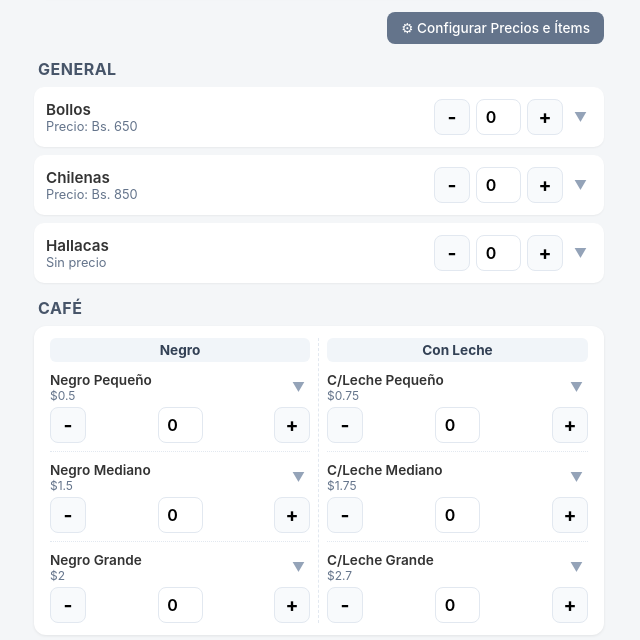
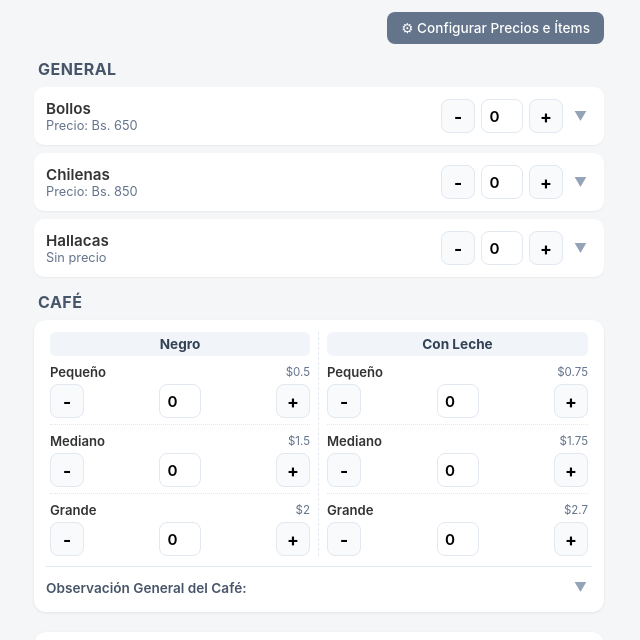
Before and after one commit to YDRCx/ZonaDulce, a plain HTML site: page index.html in a window 1280 px wide. Shown: the part 118-758 px from the top of the page, without its empty margins (321-961 px from the left). Drawn offline with Linux system fonts and the light colour scheme.

Commit message:
Update index.html
Cambios Aplicados
Café Simplificado en 2 Columnas:

En la izquierda Negro (Pequeño, Mediano, Grande) y en la derecha Con Leche (Pequeño, Mediano, Grande).

Cada opción muestra únicamente la etiqueta corta (Pequeño, Mediano, Grande), su precio/subtotal y los botones − [ 0 ] +.

Se eliminaron los botones indviduales ▼ de notas por cada tamaño de café, lo que redujo drásticamente la altura de la tarjeta.

Caja de Notas Global para Café:

Al final del bloque unificado de café se incluye un solo botón ▼ y campo de observación.

Cualquier nota que escribas ahí se adjunta directamente al ítem consolidado Cafés en el texto de WhatsApp.

Comentarios de Mantenimiento Explícitos:

Se añadieron guías paso a paso dentro del código indicando cómo agregar/eliminar ítems, cómo ajustar los estilos CSS vinculados a las clases de JavaScript y cómo mantener la sincronización con el localStorage.

```diff
--- a/index.html
+++ b/index.html
@@ -7,18 +7,26 @@
 
     <!-- =================================================================
          SECCIÓN 1: ESTILOS VISUALES (CSS)
+
+         [GUÍA TÉCNICA DE MODIFICACIÓN]:
+         - Si cambias los nombres de las clases aquí (ej. .item-card),
+           ASEGÚRATE de cambiarlos también en las funciones de JavaScript
+           donde se generan los elementos dinámicamente:
+           * renderItems() -> usa .item-card, .coffee-block-container, etc.
+           * openConfig()  -> usa .config-row, .input-group, etc.
     ================================================================== -->
     <style>
         :root {
-            --bg-color: #f4f6f8;
-            --card-bg: #ffffff;
-            --text-color: #333333;
-            --primary: #2563eb;
+            /* Variables globales de color: Puedes cambiar estos valores Hexadecimales */
+            --bg-color: #f4f6f8;       /* Fondo de la app */
+            --card-bg: #ffffff;        /* Fondo de tarjetas */
+            --text-color: #333333;     /* Texto general */
+            --primary: #2563eb;        /* Botón Copiar */
             --primary-hover: #1d4ed8;
-            --success: #22c55e;
-            --wa-color: #25d366;
-            --danger: #ef4444;
-            --border: #e2e8f0;
+            --success: #22c55e;        /* Subtotales y Botón Guardar */
+            --wa-color: #25d366;       /* Botón WhatsApp */
+            --danger: #ef4444;         /* Desactivado / Cerrar */
+            --border: #e2e8f0;         /* Líneas divisoras */
         }
 
         * {
@@ -93,6 +101,7 @@
             letter-spacing: 0.5px;
         }
 
+        /* Estructura para ítems estándar (Bollos, Chilenas, Hallacas) */
         .item-card {
             background: var(--card-bg);
             border-radius: 10px;
@@ -128,12 +137,12 @@
         }
 
         .btn-counter {
-            width: 36px;
-            height: 36px;
+            width: 34px;
+            height: 34px;
             border-radius: 8px;
             border: 1px solid var(--border);
             background: #f8fafc;
-            font-size: 1.2rem;
+            font-size: 1.1rem;
             font-weight: bold;
             cursor: pointer;
             display: flex;
@@ -147,12 +156,12 @@
         }
 
         .input-qty {
-            width: 45px;
-            height: 36px;
+            width: 42px;
+            height: 34px;
             text-align: center;
             border: 1px solid var(--border);
             border-radius: 8px;
-            font-size: 1rem;
+            font-size: 0.95rem;
             font-weight: 600;
         }
 
@@ -184,7 +193,7 @@
             font-size: 0.85rem;
         }
 
-        /* ESTILOS DE LA NAVEGACIÓN EN 2 COLUMNAS PARA CAFÉ */
+        /* Estructura para la Tarjeta Unificada de Café (2 Columnas) */
         .coffee-block-container {
             background: var(--card-bg);
             border-radius: 12px;
@@ -219,7 +228,7 @@
             font-size: 0.85rem;
             font-weight: 700;
             text-align: center;
-            margin-bottom: 10px;
+            margin-bottom: 8px;
             color: #334155;
             background: #f1f5f9;
             padding: 4px;
@@ -227,8 +236,8 @@
         }
 
         .coffee-item-mini {
-            margin-bottom: 10px;
-            padding-bottom: 8px;
+            margin-bottom: 8px;
+            padding-bottom: 6px;
             border-bottom: 1px dotted var(--border);
         }
 
@@ -246,16 +255,28 @@
         }
 
         .coffee-item-title {
-            font-size: 0.85rem;
+            font-size: 0.82rem;
             font-weight: 600;
         }
 
         .coffee-item-sub {
-            font-size: 0.75rem;
+            font-size: 0.72rem;
             color: #64748b;
         }
 
-        /* MODAL CONFIGURACIÓN */
+        .coffee-global-note {
+            margin-top: 10px;
+            padding-top: 8px;
+            border-top: 1px solid var(--border);
+            display: flex;
+            align-items: center;
+            justify-content: space-between;
+            font-size: 0.85rem;
+            font-weight: 600;
+            color: #475569;
+        }
+
+        /* Modal de Configuración */
         .modal {
             display: none;
             position: fixed;
@@ -459,6 +480,10 @@
 
     <!-- =================================================================
          SECCIÓN 2: ESTRUCTURA VISUAL DE LA PÁGINA (HTML)
+
+         [GUÍA TÉCNICA]:
+         Si cambias el ID de un elemento aquí (ej. id="report-text"),
+         DEBES cambiarlo en JavaScript donde se usa document.getElementById('report-text').
     ================================================================== -->
     <header>
         <h1>Reporte de Ventas</h1>
@@ -472,6 +497,7 @@
         <button class="btn-config" onclick="openConfig()">⚙ Configurar Precios e Ítems</button>
     </div>
 
+    <!-- Contenedor dinámico donde JavaScript renderiza las tarjetas -->
     <div id="items-container"></div>
 
     <div class="report-section">
@@ -489,7 +515,7 @@
         </div>
     </div>
 
-    <!-- Modal emergente para configuración -->
+    <!-- Modal de Configuración -->
     <div class="modal" id="config-modal">
         <div class="modal-content">
             <div class="modal-header">
@@ -506,23 +532,34 @@
          SECCIÓN 3: LÓGICA Y DATOS (JAVASCRIPT)
     ================================================================== -->
     <script>
+        /*
+           -----------------------------------------------------------------
+           [CONEXIÓN CRÍTICA 1: PRECIOS Y PRODUCTOS INICIALES]
+           - Si modificas esta lista en el código, solo surtirá efecto en dispositivos
+             NUEVOS o si el navegador no tiene una configuración previa guardada.
+           - Si ya abriste la app en tu teléfono, la app usará la memoria 'localStorage'.
+           - Para forzar la actualización desde el código, debes cambiar la clave
+             'app_items_config' por una nueva en la función loadItems() (ej. 'app_items_config_v2').
+           -----------------------------------------------------------------
+        */
         const defaultItems = [
             { id: 'bollos', name: 'Bollos', category: 'General', isCoffee: false, active: true, currency: 'BS', priceBs: 650, priceUsd: 0 },
             { id: 'chilenas', name: 'Chilenas', category: 'General', isCoffee: false, active: true, currency: 'BS', priceBs: 850, priceUsd: 0 },
             { id: 'hallacas', name: 'Hallacas', category: 'General', isCoffee: false, active: true, currency: 'BS', priceBs: 0, priceUsd: 0 },
 
-            /* DERECHA / IZQUIERDA DE LA TARJETA CAFÉ */
-            { id: 'c_negro_p', name: 'Negro Pequeño', category: 'Café Negro', isCoffee: true, coffeeType: 'negro', active: true, currency: 'USD', priceBs: 0, priceUsd: 0.50 },
-            { id: 'c_negro_m', name: 'Negro Mediano', category: 'Café Negro', isCoffee: true, coffeeType: 'negro', active: true, currency: 'USD', priceBs: 0, priceUsd: 1.50 },
-            { id: 'c_negro_g', name: 'Negro Grande', category: 'Café Negro', isCoffee: true, coffeeType: 'negro', active: true, currency: 'USD', priceBs: 0, priceUsd: 2.00 },
+            /* PRODUCTOS DE CAFÉ (CONEXIÓN TÉCNICA: isCoffee: true obliga a agrupar en 1 solo total) */
+            { id: 'c_negro_p', name: 'Pequeño', category: 'Café Negro', isCoffee: true, coffeeType: 'negro', active: true, currency: 'USD', priceBs: 0, priceUsd: 0.50 },
+            { id: 'c_negro_m', name: 'Mediano', category: 'Café Negro', isCoffee: true, coffeeType: 'negro', active: true, currency: 'USD', priceBs: 0, priceUsd: 1.50 },
+            { id: 'c_negro_g', name: 'Grande', category: 'Café Negro', isCoffee: true, coffeeType: 'negro', active: true, currency: 'USD', priceBs: 0, priceUsd: 2.00 },
 
-            { id: 'c_leche_p', name: 'Con Leche Pequeño', category: 'Café con Leche', isCoffee: true, coffeeType: 'leche', active: true, currency: 'USD', priceBs: 0, priceUsd: 0.75 },
-            { id: 'c_leche_m', name: 'Con Leche Mediano', category: 'Café con Leche', isCoffee: true, coffeeType: 'leche', active: true, currency: 'USD', priceBs: 0, priceUsd: 1.75 },
-            { id: 'c_leche_g', name: 'Con Leche Grande', category: 'Café con Leche', isCoffee: true, coffeeType: 'leche', active: true, currency: 'USD', priceBs: 0, priceUsd: 2.70 }
+            { id: 'c_leche_p', name: 'Pequeño', category: 'Café con Leche', isCoffee: true, coffeeType: 'leche', active: true, currency: 'USD', priceBs: 0, priceUsd: 0.75 },
+            { id: 'c_leche_m', name: 'Mediano', category: 'Café con Leche', isCoffee: true, coffeeType: 'leche', active: true, currency: 'USD', priceBs: 0, priceUsd: 1.75 },
+            { id: 'c_leche_g', name: 'Grande', category: 'Café con Leche', isCoffee: true, coffeeType: 'leche', active: true, currency: 'USD', priceBs: 0, priceUsd: 2.70 }
         ];
 
         let items = [];
         let itemData = {};
+        let coffeeGlobalNote = ''; // Variable de memoria para la nota única de café
 
         document.getElementById('report-date').valueAsDate = new Date();
         document.getElementById('report-date').addEventListener('change', updateReport);
@@ -531,6 +568,11 @@
             return Number(Math.round(num + "e2") + "e-2");
         }
 
+        /*
+           [CONEXIÓN CRÍTICA 2: RECONOCIMIENTO DE CAFÉS]
+           Esta función determina si un ítem debe sumarse a la caja única de café.
+           Busca si isCoffee === true o si la palabra 'caf' existe en el ID o Nombre.
+        */
         function checkIsCoffee(item) {
             if (item.isCoffee) return true;
             const str = (item.id + " " + item.name + " " + (item.category || "")).toLowerCase();
@@ -538,6 +580,7 @@
         }
 
         function loadItems() {
+            // [MEMORIA NAVEGADOR]: Cambia 'app_items_config' si deseas reiniciar todo
             const saved = localStorage.getItem('app_items_config');
             if (saved) {
                 items = JSON.parse(saved);
@@ -560,7 +603,7 @@
             let generalItems = items.filter(i => !checkIsCoffee(i) && i.active !== false);
             let coffeeItems = items.filter(i => checkIsCoffee(i) && i.active !== false);
 
-            // 1. Renderizar Productos Generales
+            // 1. Renderizar Ítems Normales (Bollos, Chilenas, Hallacas)
             if (generalItems.length > 0) {
                 const catHeader = document.createElement('div');
                 catHeader.className = 'section-title';
@@ -599,7 +642,7 @@
                 });
             }
 
-            // 2. Renderizar Bloque Único en 2 Columnas para Cafés
+            // 2. Renderizar Bloque Único de Café (2 Columnas SIN notas individuales)
             if (coffeeItems.length > 0) {
                 const catHeader = document.createElement('div');
                 catHeader.className = 'section-title';
@@ -609,10 +652,9 @@
                 const coffeeBlock = document.createElement('div');
                 coffeeBlock.className = 'coffee-block-container';
 
-                let negroItems = coffeeItems.filter(i => i.coffeeType === 'negro' || i.name.toLowerCase().includes('negro') || i.category.toLowerCase().includes('negro'));
-                let lecheItems = coffeeItems.filter(i => i.coffeeType === 'leche' || i.name.toLowerCase().includes('leche') || i.category.toLowerCase().includes('leche'));
+                let negroItems = coffeeItems.filter(i => i.coffeeType === 'negro' || i.name.toLowerCase().includes('negro') || (i.category && i.category.toLowerCase().includes('negro')));
+                let lecheItems = coffeeItems.filter(i => i.coffeeType === 'leche' || i.name.toLowerCase().includes('leche') || (i.category && i.category.toLowerCase().includes('leche')));
 
-                // Si la clasificación automática falla, dividir los cafés por la mitad
                 if (negroItems.length === 0 && lecheItems.length === 0) {
                     const half = Math.ceil(coffeeItems.length / 2);
                     negroItems = coffeeItems.slice(0, half);
@@ -627,28 +669,21 @@
                         const symbol = item.currency === 'USD' ? '$' : 'Bs.';
                         const subtotal = formatNum(data.qty * activePrice);
 
-                        // Limpiar la etiqueta visual
-                        let label = item.name.replace(/Café/gi, '').replace(/con Leche/gi, 'C/Leche').trim();
+                        let label = item.name.replace(/Café/gi, '').replace(/con Leche/gi, '').replace(/Negro/gi, '').trim();
 
                         html += `
                             <div class="coffee-item-mini">
                                 <div class="coffee-item-head">
-                                    <div>
-                                        <div class="coffee-item-title">${label}</div>
-                                        <div class="coffee-item-sub">
-                                            ${activePrice > 0 ? symbol + activePrice : ''}
-                                            ${data.qty > 0 && activePrice > 0 ? ' <b style="color:#22c55e;">(' + symbol + subtotal + ')</b>' : ''}
-                                        </div>
+                                    <div class="coffee-item-title">${label}</div>
+                                    <div class="coffee-item-sub">
+                                        ${activePrice > 0 ? symbol + activePrice : ''}
+                                        ${data.qty > 0 && activePrice > 0 ? ' <b style="color:#22c55e;">(' + symbol + subtotal + ')</b>' : ''}
                                     </div>
-                                    <button class="btn-toggle-note" onclick="toggleNote('${item.id}')">▼</button>
                                 </div>
                                 <div class="item-controls" style="justify-content: space-between; margin-top: 4px;">
                                     <button class="btn-counter" onclick="changeQty('${item.id}', -1)">-</button>
                                     <input type="number" class="input-qty" value="${data.qty}" min="0" onchange="setQty('${item.id}', this.value)">
                                     <button class="btn-counter" onclick="changeQty('${item.id}', 1)">+</button>
-                                </div>
-                                <div class="note-container ${data.note ? 'active' : ''}" id="note-wrap-${item.id}">
-                                    <input type="text" placeholder="Nota..." value="${data.note}" oninput="setNote('${item.id}', this.value)">
                                 </div>
                             </div>
                         `;
@@ -661,6 +696,17 @@
                 gridHtml += renderCoffeeCol('Negro', negroItems);
                 gridHtml += renderCoffeeCol('Con Leche', lecheItems);
                 gridHtml += `</div>`;
+
+                // Nota ÚNICA global para la caja de Café
+                gridHtml += `
+                    <div class="coffee-global-note">
+                        <span>Observación General del Café:</span>
+                        <button class="btn-toggle-note" onclick="toggleNote('coffee_global')">▼</button>
+                    </div>
+                    <div class="note-container ${coffeeGlobalNote ? 'active' : ''}" id="note-wrap-coffee_global">
+                        <input type="text" placeholder="Ej: 1 regalado, 2 fiados..." value="${coffeeGlobalNote}" oninput="setCoffeeGlobalNote(this.value)">
+                    </div>
+                `;
 
                 coffeeBlock.innerHTML = gridHtml;
                 container.appendChild(coffeeBlock);
@@ -691,6 +737,11 @@
             updateReport();
         }
 
+        function setCoffeeGlobalNote(val) {
+            coffeeGlobalNote = val;
+            updateReport();
+        }
+
         function toggleNote(id) {
             const wrap = document.getElementById(`note-wrap-${id}`);
             if (wrap) wrap.classList.toggle('active');
@@ -704,6 +755,10 @@
             return days[dateObj.getDay()];
         }
 
+        /*
+           [CONEXIÓN CRÍTICA 3: GENERACIÓN DEL REPORTE FINAL]
+           Si cambias el formato del texto de WhatsApp, edita esta función.
+        */
         function updateReport() {
             const dateVal = document.getElementById('report-date').value;
             let formattedDate = dateVal;
@@ -723,7 +778,6 @@
             let coffeeTotalQty = 0;
             let coffeeTotalBs = 0;
             let coffeeTotalUsd = 0;
-            let coffeeNotes = [];
 
             items.forEach(item => {
                 if (item.active === false) return;
@@ -750,9 +804,6 @@
                         } else {
                             coffeeTotalBs += subtotal;
                         }
-                        if (data.note.trim() !== '') {
-                            coffeeNotes.push(`${item.name}: _${data.note.trim()}_`);
-                        }
                     } else {
                         let line = `• ${item.name} (${data.qty}):`;
                         if (subtotal > 0) line += ` *${subtotal} ${symbolText}*`;
@@ -762,7 +813,9 @@
                 }
             });
 
-            if (coffeeTotalQty > 0) {
+            // Agrupación FINAL de Café en 1 solo ítem
+            if (coffeeTotalQty > 0 || coffeeGlobalNote.trim() !== '') {
+                hasSales = true;
                 coffeeTotalBs = formatNum(coffeeTotalBs);
                 coffeeTotalUsd = formatNum(coffeeTotalUsd);
 
@@ -774,8 +827,8 @@
                 if (amounts.length > 0) {
                     coffeeLine += ` *${amounts.join(' / ')}*`;
                 }
-                if (coffeeNotes.length > 0) {
-                    coffeeLine += ` - ${coffeeNotes.join(', ')}`;
+                if (coffeeGlobalNote.trim() !== '') {
+                    coffeeLine += ` - _${coffeeGlobalNote.trim()}_`;
                 }
                 itemsLines = coffeeLine + '\n' + itemsLines;
             }
@@ -796,6 +849,7 @@
             document.getElementById('report-text').value = text;
         }
 
+        // Modal de Configuración
         function openConfig() {
             const list = document.getElementById('config-items-list');
             list.innerHTML = '';
```
